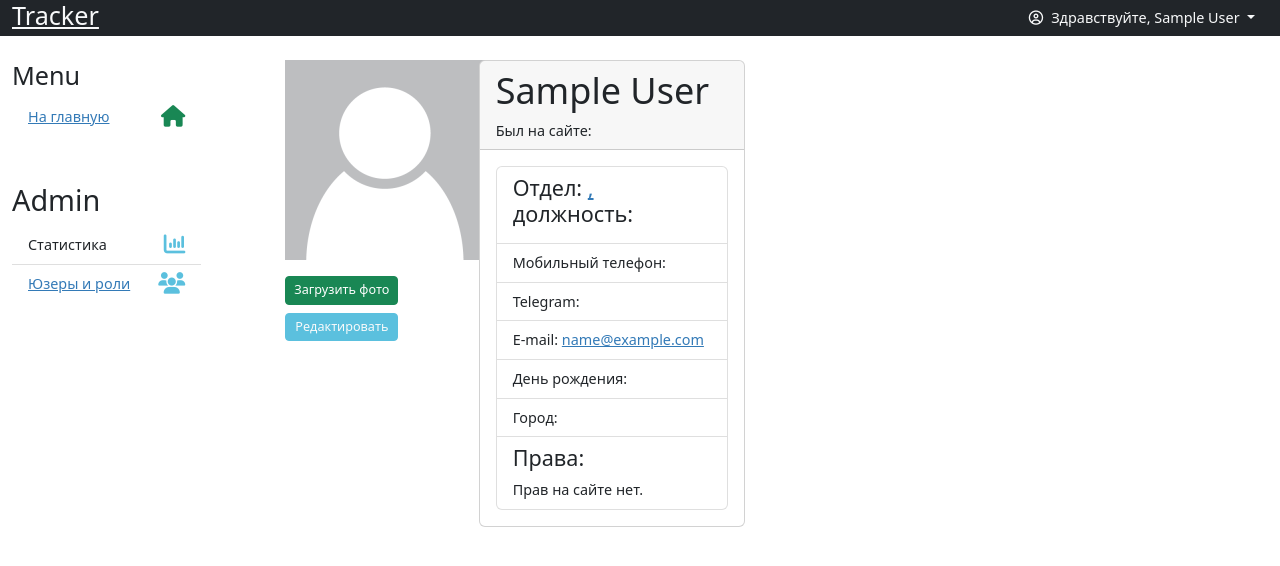
After one commit to barsuk2/manage_prod, a Flask app: page /users/profole/1 in a window 1280 px wide. The commit adds this page. Shown: the top 566 px of the page. Run offline with Flask 3, Linux system fonts and the light colour scheme; the visitor is signed in with stand-in values (Sample User, id 1); parts of the project's set-up code (start-up, migrations or seed data) failed here and were passed over; some libraries are stand-ins or nearby versions.

Commit message:
Добавил раздел пользователи и роли

```diff
--- a/jinja_filter.py
+++ b/jinja_filter.py
@@ -2,7 +2,6 @@
 def len_list(list_):
     if list_:
         list_ = [x for x in list_ if x != '']
-        # if list_ is not None:
         return len(list(list_))
 
 
--- a/manage/views.py
+++ b/manage/views.py
@@ -57,7 +57,7 @@ def index(board_id=None, task_id=None, create_task=None, user_id=None):
     before_task = task.__dict__
     form = TaskFormEdit(obj=task)
     users = Users.query.all()
-    form.user_id.choices = [(0, '')] + [(user.id, user.username) for user in users]
+    form.user_id.choices = [(0, '')] + [(user.id, user.name) for user in users]
     q = db.session.query(Task)
 
     if user_id:
@@ -159,5 +159,12 @@ def del_task(task_id, user_id=None, board_id=None):
 @bp.route('/users')
 @login_required
 def get_users():
-    users = Users.query.order_by(Users.username).all()
+    users = Users.query.order_by(Users.name).all()
     return render_template('users.html', users=users)
+
+
+@bp.route('/users/profole/<int:user_id>')
+@login_required
+def user_profile(user_id):
+    user = Users.query.get_or_404(user_id)
+    return render_template('profile_user.html', user=user)
--- a/models/models.py
+++ b/models/models.py
@@ -11,9 +11,14 @@ class Users(db.Model, UserMixin):
     __tablename__ = 'users'
 
     id = db.Column(db.Integer, primary_key=True)
-    username = db.Column(db.String)
+    name = db.Column(db.String)
     email = db.Column(db.String, unique=True, nullable=False)
-    password_hash = db.Column(db.String)
+    mobile = db.Column(db.String)
+    city = db.Column(db.String)
+    password_hash = db.Column(db.String())
+    last_active = db.Column(db.DateTime(timezone=True), nullable=True)
+    banned = db.Column(db.Boolean, nullable=False, default=False, server_default='f')
+    deleted = db.Column(db.DateTime(timezone=True))  # Время, когда юзер самоубился
 
     task = db.relationship('Task', backref='user')
     history = db.relationship('History', backref='user')
--- a/templates/base.html
+++ b/templates/base.html
@@ -90,7 +90,7 @@ a:hover{
             <div class="dropdown">
                 <button class="btn  dropdown-toggle text-light" type="button" id="dropdownMenuButton1"
                         data-bs-toggle="dropdown" aria-expanded="false">
-                    <i class="fa fa-user-circle-o mx-2 "></i>Здравствуйте, {{ current_user.username }}
+                    <i class="fa fa-user-circle-o mx-2 "></i>Здравствуйте, {{ current_user.name }}
                 </button>
                 <ul class="dropdown-menu" aria-labelledby="dropdownMenuButton1">
                     <li><a class="dropdown-item" href="">Мои задачи</a></li>
--- a/templates/menu.html
+++ b/templates/menu.html
@@ -49,7 +49,7 @@
                 <li class="list-group-item d-flex justify-content-between">Статистика <i
                         class="fa fs-4 fa-bar-chart text-info" aria-hidden="true"></i>
                 </li>
-                <li class="list-group-item d-flex justify-content-between">Юзеры и роли <i
+                <li class="list-group-item d-flex justify-content-between"><a href="{{ url_for('.get_users') }}">Юзеры и роли</a> <i
                         class="fa   fs-4 fa-users text-info" aria-hidden="true"></i></li>
             </ul>
         </div>
--- /dev/null
+++ b/templates/menu_admin.html
@@ -0,0 +1,15 @@
+<div class="col-2">
+            <h3 class="">Menu</h3>
+            <ul class="list-group list-group-flush">
+                <li class="list-group-item d-flex justify-content-between align-items-start"><a class="" href="{{ url_for('.index') }}">На главную</a><i class="fa fs-4 fa-home d-flex text-success" aria-hidden="true"></i>
+                </li>
+            </ul>
+
+            <h2 class="mt-5">Admin</h2>
+            <ul class="list-group list-group-flush ">
+                <li class="list-group-item d-flex justify-content-between">Статистика <i class="fa fs-4 fa-bar-chart text-info" aria-hidden="true"></i>
+                </li>
+                <li class="list-group-item d-flex justify-content-between"><a href="{{ url_for('.get_users') }}">Юзеры и роли</a>
+                    <i class="fa   fs-4 fa-users text-info" aria-hidden="true"></i></li>
+            </ul>
+        </div>
--- a/templates/my_tasks_.html
+++ b/templates/my_tasks_.html
@@ -124,7 +124,7 @@
                             <li class="list-group-item d-flex justify-content-between align-items-center">
 
                             {{ h.created.strftime('%d-%m-%Y') }} сменился статус на {{ h.stage }} -
-                            {{ h.user.username }}
+                            {{ h.user.name }}
                         {% endfor %}
                     {% endif %}
                     </li>
--- /dev/null
+++ b/templates/profile_user.html
@@ -0,0 +1,135 @@
+{% extends 'base.html' %}
+{% set page = request.view_args.get('board_id') or 'Actual' %}
+{% set task_id = request.view_args.get('task_id') or 0 %}
+{% set user_id = request.view_args.get('user_id') or 0 %}
+
+
+{% block body %}
+    <div class="row">
+    {# Меню#}
+    {% include 'menu_admin.html' %}
+
+    {# Список задач #}
+    <div class="col-6">
+    <div class="row ms-5">
+        <div class="col-4">
+            <div class="">
+                <div class="card-body mb-3">
+                        <img class="mb-3" src="/static/person.png" width="200" height="200">
+                    <div class="d-grid gap-2 col-6">
+                        {% if user.id == current_user.id %}
+                            <button type="button" class="btn btn-success btn-sm text-nowrap" data-bs-toggle="modal"
+                                    data-bs-target="#modal-photo-upload">
+                                Загрузить фото
+                            </button>
+                        {% endif %}
+                    <a href="" class="btn btn-info btn-sm text-light">Редактировать</a>
+
+                    </div>
+                </div>
+            </div>
+        </div>
+    <div class="col-lg-6">
+                <div class="card">
+                    <div class="card-header">
+                    <div class="row justify-content-between">
+                        <div class="col-auto text-nowrap"><h1>{{ user.name }}</h1></div>
+                        <div class="col-auto">Был на сайте: </div>
+                    </div>
+                    </div>
+                    <div class="card-body">
+                        <ul class="list-group">
+                            <li class="list-group-item">
+                                <h4>
+                    Отдел:
+                    <a href="">,</a>
+
+                    должность: </h4>
+                            </li>
+                                <li class="list-group-item">
+                                    Мобильный телефон:
+                                </li>
+                                <li class="list-group-item">
+                                    Telegram: <a href="http://t.me/"></a>
+                                </li>
+                            <li class="list-group-item">
+                                E-mail: <a href="mailto:{{ user.email }}">{{ user.email }}</a>
+                            </li>
+                                <li class="list-group-item">
+                                День рождения:
+                                </li>
+                            <li class="list-group-item">
+                                Город:
+                                </li>
+                            <li class="list-group-item">
+                                <h4>Права:</h4>
+
+                                    Прав на сайте нет.
+                            </li>
+                        </ul>
+                    </div>
+                </div>
+            </div>
+    </div>
+    </div>
+    {# Описание задачи #}
+
+    <div class="col-4">
+    </div>
+
+
+{% endblock body %}
+{% block script %}
+    {#<script>
+        $(function () {
+            let $task = $('tr#task'), $block_task_manage = $('.task.manage'), $block_task_history = $('.task.history'),
+                $block_task_comment = $('.task.comment'), board = '{{ page }}';
+            $block_task_comment.hide()
+            $block_task_history.hide()
+            $block_task_manage.show()
+
+            // В зависимости от важности покрасим строки таблицы
+            $task.each(function () {
+                if ($(this).find('#importance i').hasClass('text-danger')) {
+                    $(this).find('#id').addClass('border-start border-5 border-danger')
+                } else if ($(this).find('#importance i').hasClass('text-success')) {
+                    $(this).find('#id').addClass('border-start border-5 border-success')
+                }
+            });
+            // подсветить доску
+            $(`#${board}`).addClass('active')
+
+            // Подсвечивает активную задачу в таблице
+            #}{#$task.on('click', function () {
+                var task_id = $(this).find('#task_id').text()
+                        url = '{{ url_for('.index') }}' + `${board}/` + `task/${task_id}`
+                location.assign(url)
+                description_task.focus()
+            });#}{#
+            // Отображение нажатого радио баттона stage
+            $(':input[name="stage"]').each(function () {
+                if ($(this).attr('value') === '{{ task.stage }}') {
+                    $(this).attr('checked', 'checked')
+                }
+            });
+            // Навигация задачи - вкладки
+            $('.nav-task li').on('click', function () {
+                this_id = $(this).find('a').attr('id')
+                // блок задача - комментарии
+                $(this).find('a').addClass("active")
+                $('.nav-task li').not($(this)).find('a').removeClass('active')
+                // отображение блока комментарий, управление или история
+                $('.task').each(function () {
+                    if ($(this).hasClass(this_id)) {
+                        $(this).show()
+                        $block_task_history.show()
+
+                    } else {
+                        $(this).hide()
+                    }
+                })
+
+            });
+        });
+    </script>#}
+{% endblock script %}
```
Also changed, not shown: alembic/versions/2023_05_09_1553-b2f4d4b1c9df_change_model_users.py (added, +40 -0 lines), templates/index.html (+4 -5 lines), templates/users.html (+39 -46 lines), README.md, static/person.png (added).
